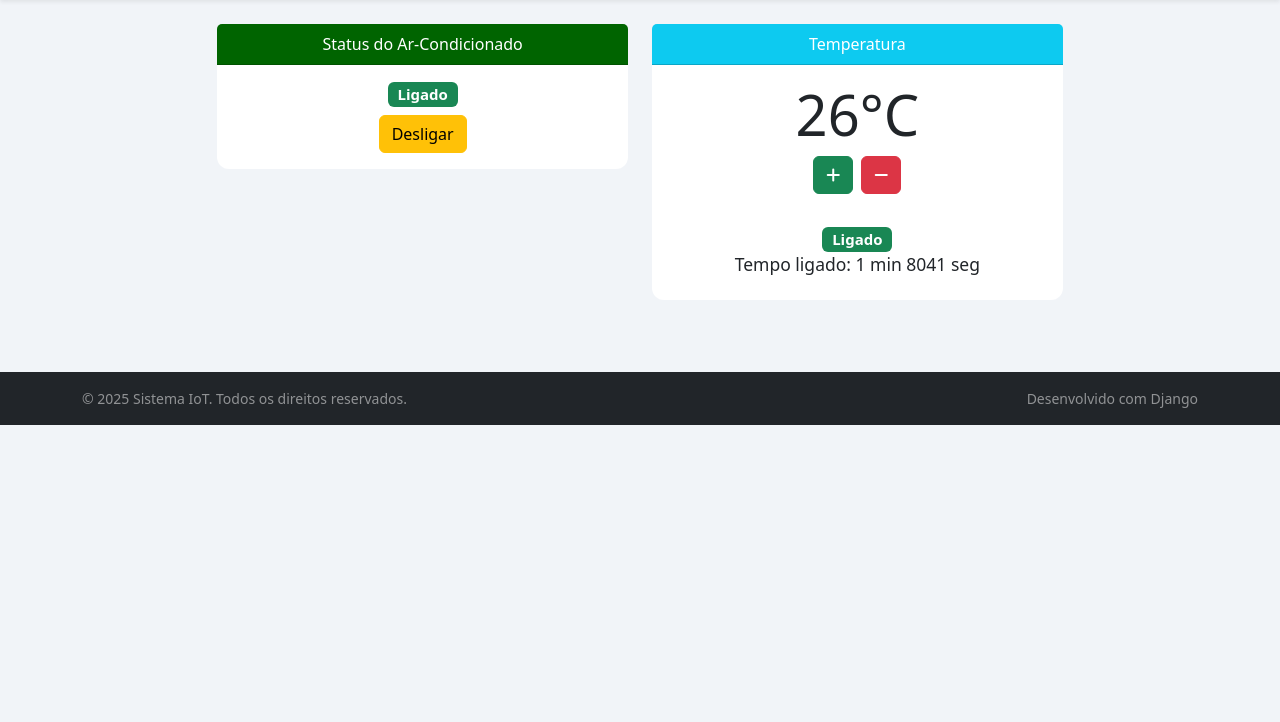
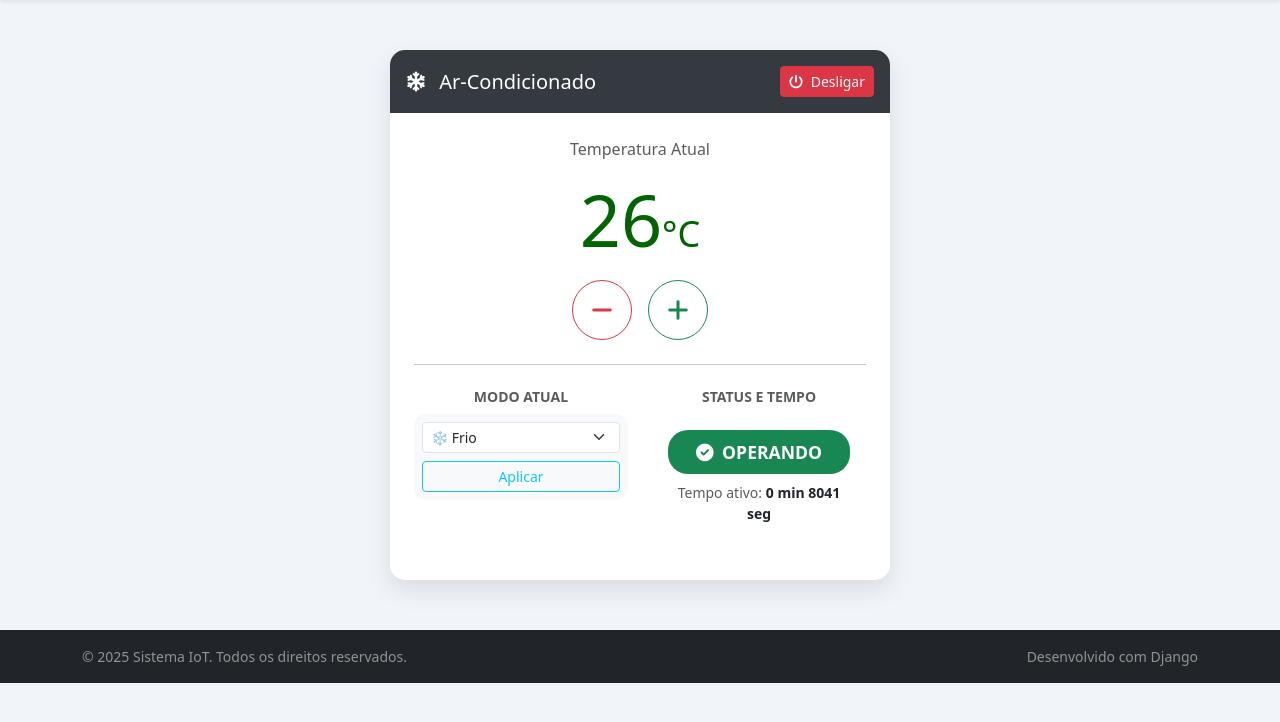
Before and after one commit to Madu-Rainbow/projeto-Iot-web-Mad, a Django app: page /ar_condicionado/1/ in a window 1280 px wide. Shown: the part 56-778 px from the top of the page. Run offline with Django 5.2, Linux system fonts and the light colour scheme; data comes from the database, SQL or seed files in the repository; both versions use the stored data as it was after the commit; some libraries are stand-ins or nearby versions.

Commit message:
primeira modificação no template do ar condicionado

```diff
--- a/templates/painel.html
+++ b/templates/painel.html
@@ -1,120 +1,152 @@
-<!DOCTYPE html>
-<html lang="pt-br">
-<head>
-    <meta charset="UTF-8">
-    <title>Painel Ar-Condicionado</title>
+{% extends "base.html" %}
+
+{% block title %}Painel Ar Condicionado{% endblock %}
+
+{% block extra_css %}
 <style>
-        body { font-family: Arial, sans-serif; background: #f0f4f8; text-align: center; }
-        .painel { background: white; padding: 30px; border-radius: 15px; display: inline-block; margin-top: 50px; }
-        button { margin: 10px; padding: 10px 20px; border: none; border-radius: 8px; background: #007bff; color: white; cursor: pointer; }
-        button:hover { background: #0056b3; }
-        .status { font-size: 1.2em; margin-top: 20px; }
+    /* Estilos customizados para o painel */
+    .ac-painel {
+        max-width: 500px; /* Limita a largura do painel principal */
+        margin: 50px auto;
+        padding: 0;
+        box-shadow: 0 10px 25px rgba(0, 0, 0, 0.1);
+        border-radius: 15px;
+        overflow: hidden;
+    }
+    .ac-status-badge {
+        font-size: 1.1em;
+        padding: 0.5em 1.5em;
+        border-radius: 20px;
+        font-weight: bold;
+    }
+    .temp-display {
+        font-size: 4.5rem; /* Temperatura em destaque */
+        font-weight: 300;
+        margin-bottom: 0.1em;
+    }
+    .temp-controls .btn {
+        width: 60px;
+        height: 60px;
+        border-radius: 50%; /* Botões redondos */
+        font-size: 1.5rem;
+    }
+    .card-header-power {
+        background-color: #343a40 !important; /* Fundo escuro para cabeçalho */
+        border-bottom: none;
+    }
 </style>
-</head>
-<body>
-    {% extends "base.html" %}
-{% block title %}Painel Ar Condicionado{% endblock %}
+{% endblock %}
+
 {% block content %}
-<div class="row justify-content-center">
-    <div class="col-md-4">
-        <div class="card text-center mb-4">
-            <div class="card-header bg-primary text-white">
-                Status do Ar-Condicionado
-            </div>
-            <div class="card-body">
-                <h5 class="card-title">
-                    {% if ar.ligado %}
-                        <span class="badge bg-success">Ligado</span>
-                    {% else %}
-                        <span class="badge bg-danger">Desligado</span>
-                    {% endif %}
+
+{% if ar %}
+    <div class="ac-painel card border-0">
+
+        <div class="card-header card-header-power text-white py-3 d-flex justify-content-between align-items-center">
+            <h5 class="mb-0">
+                <i class="fas fa-snowflake me-2"></i> Ar-Condicionado
             </h5>
             <form method="post" action="{% url 'alternar' %}">
                 {% csrf_token %}
-                    <button type="submit" class="btn btn-warning">
+                <button type="submit"
+                        class="btn btn-sm {% if ar.ligado %}btn-danger{% else %}btn-success{% endif %}">
+                    <i class="fas {% if ar.ligado %}fa-power-off{% else %}fa-bolt{% endif %} me-1"></i>
                     {% if ar.ligado %}Desligar{% else %}Ligar{% endif %}
                 </button>
             </form>
         </div>
+
+        <div class="card-body p-4">
+
+            <div class="text-center mb-4">
+                <p class="text-muted mb-1">Temperatura Atual</p>
+                <div class="temp-display text-primary">
+                    {{ ar.temperatura }}<small style="font-size: 0.5em;">°C</small>
                 </div>
-    </div>
-    <div class="col-md-4">
-        <div class="card text-center mb-4">
-            <div class="card-header bg-info text-white">
-                Temperatura
-            </div>
-            <div class="card-body">
-                <h5 class="card-title display-4">{{ ar.temperatura }}°C</h5>
-                <div class="d-flex justify-content-center gap-2">
+
+                <div class="d-flex justify-content-center gap-3 temp-controls">
+                    <form method="post" action="{% url 'diminuir' %}">
+                        {% csrf_token %}
+                        <button type="submit" class="btn btn-outline-danger"
+                                {% if not ar.ligado %}disabled{% endif %}>
+                            <i class="fas fa-minus"></i>
+                        </button>
+                    </form>
+
                     <form method="post" action="{% url 'aumentar' %}">
                         {% csrf_token %}
-                        <button type="submit" class="btn btn-success" {% if not ar.ligado %}disabled{% endif %}>
+                        <button type="submit" class="btn btn-outline-success"
+                                {% if not ar.ligado %}disabled{% endif %}>
                             <i class="fas fa-plus"></i>
-                        </button>
-                    </form>
-                    <form method="post" action="{% url 'diminuir' %}">
-                        {% csrf_token %}
-                        <button type="submit" class="btn btn-danger" {% if not ar.ligado %}disabled{% endif %}>
-                            <i class="fas fa-minus"></i>
                         </button>
                     </form>
                 </div>
             </div>
-            <div class="card-body">
-                <h5 class="card-title">
-                    {% if ar.ligado %}
-                        <span class="badge bg-success">Ligado</span>
-                        <br>
-                        <small>Tempo ligado:
-                            {% if tempo_ligado %}
-                                {% with total=tempo_ligado.total_seconds %}
-                                    {% with minutos=total|divisibleby:60 segundos=total|floatformat:0 %}
-                                        {{ minutos|floatformat:0 }} min {{ segundos|floatformat:0 }} seg
-                                    {% endwith %}
-                                {% endwith %}
-                            {% else %}
-                                0 segundos
-                            {% endif %}
-                        </small>
-                    {% else %}
-                        <span class="badge bg-danger">Desligado</span>
-                    {% endif %}
-                </h5>
-            </div>
-        </div>
-    </div>
-</div>
 
-{% if ars %}
-    {% for ar in ars %}
+            <hr class="my-4">
 
-        <div class="container">
-            <div class="card text-center mb-3" style="max-width: 250px; margin: 0 auto; font-size: 0.9em;">
-                <div class="card-header bg-secondary text-white py-2">
-                    Modo de Operação
-                </div>
-                <div class="card-body p-2">
+            <div class="row text-center">
+
+                <div class="col-sm-6 mb-3">
+                    <h6 class="text-muted small fw-bold mb-2">MODO ATUAL</h6>
+                    <div class="card bg-light border-secondary p-2">
                         <form method="post" action="{% url 'alterar_modo_with_pk' ar.pk %}">
                             {% csrf_token %}
-                        <select name="modo" class="form-select form-select-sm w-75 mx-auto mb-2"
+                            <select name="modo" class="form-select form-select-sm mb-2"
                                     {% if not ar.ligado %}disabled{% endif %}>
                                 <option value="Frio" {% if ar.modo == "Frio" %}selected{% endif %}>❄️ Frio</option>
                                 <option value="Quente" {% if ar.modo == "Quente" %}selected{% endif %}>🔥 Quente</option>
                                 <option value="Ventilar" {% if ar.modo == "Ventilar" %}selected{% endif %}>💨 Ventilar</option>
                                 <option value="Automático" {% if ar.modo == "Automático" %}selected{% endif %}>⚙️ Automático</option>
                             </select>
-                        <button type="submit" class="btn btn-info btn-sm" {% if not ar.ligado %}disabled{% endif %}>
+                            <button type="submit" class="btn btn-sm btn-outline-info w-100"
+                                    {% if not ar.ligado %}disabled{% endif %}>
                                 Aplicar
                             </button>
                         </form>
                     </div>
                 </div>
+
+                <div class="col-sm-6 mb-3">
+                    <h6 class="text-muted small fw-bold mb-2">STATUS E TEMPO</h6>
+                    <div class="card p-3 border-{% if ar.ligado %}success{% else %}danger{% endif %}">
+                        {% if ar.ligado %}
+                            <span class="ac-status-badge bg-success text-white">
+                                <i class="fas fa-check-circle me-1"></i> OPERANDO
+                            </span>
+                            <small class="mt-2 text-muted">
+                                Tempo ativo:
+                                <span class="fw-bold text-dark">
+                                    {% if tempo_ligado %}
+                                        {% with total=tempo_ligado.total_seconds|floatformat:0 %}
+                                            {% with minutos=total|divisibleby:60|floatformat:0 segundos=total|floatformat:0 %}
+                                                {{ minutos }} min {{ segundos }} seg
+                                            {% endwith %}
+                                        {% endwith %}
+                                    {% else %}
+                                        0 segundos
+                                    {% endif %}
+                                </span>
+                            </small>
+                        {% else %}
+                            <span class="ac-status-badge bg-danger text-white">
+                                <i class="fas fa-times-circle me-1"></i> DESATIVADO
+                            </span>
+                        {% endif %}
+                    </div>
                 </div>
 
-    {% endfor %}
+            </div>
+
+        </div>
+    </div>
+{% else %}
+    <div class="container my-5">
+        <div class="alert alert-info text-center" role="alert">
+            <h4 class="alert-heading"><i class="fas fa-cogs me-2"></i>Configuração Necessária</h4>
+            <p>Nenhum aparelho de ar condicionado encontrado no sistema. Por favor, verifique os dispositivos cadastrados.</p>
+        </div>
+    </div>
 {% endif %}
 
-</div>
 {% endblock %}
-</body>
-</html>
```
Also changed, not shown: db.sqlite3. Lines whose indentation alone changed are shown as unchanged.
